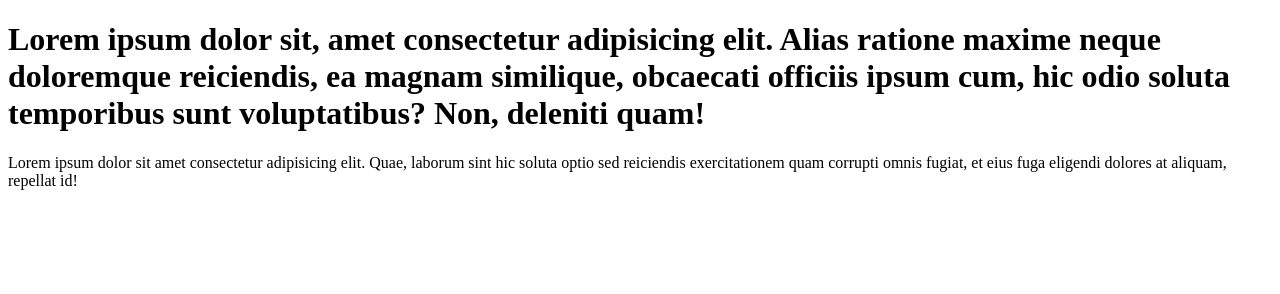
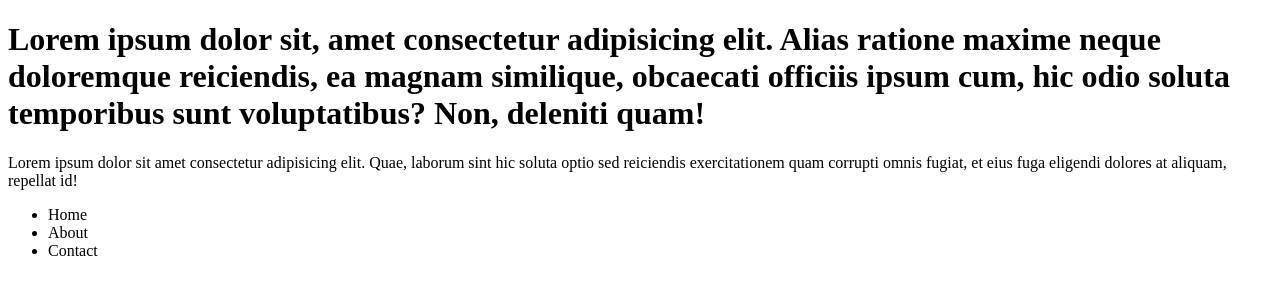
Before and after one commit to nikikirov/learn-git, a plain HTML site: page index.html in a window 1280 px wide. Drawn offline with Linux system fonts and the light colour scheme.

Commit message:
add a list

```diff
--- a/index.html
+++ b/index.html
@@ -9,4 +9,8 @@
     <h1>Lorem ipsum dolor sit, amet consectetur adipisicing elit. Alias ratione maxime neque doloremque reiciendis, ea magnam similique, obcaecati officiis ipsum cum, hic odio soluta temporibus sunt voluptatibus? Non, deleniti quam!</h1>
     <p> Lorem ipsum dolor sit amet consectetur adipisicing elit. Quae, laborum sint hic soluta optio sed reiciendis exercitationem quam corrupti omnis fugiat, et eius fuga eligendi dolores at aliquam, repellat id! </p>
 </body>
+<ul >
+    <li>Home</li>
+    <li>About</li>
+    <li>Contact</li>
 </html>
```
